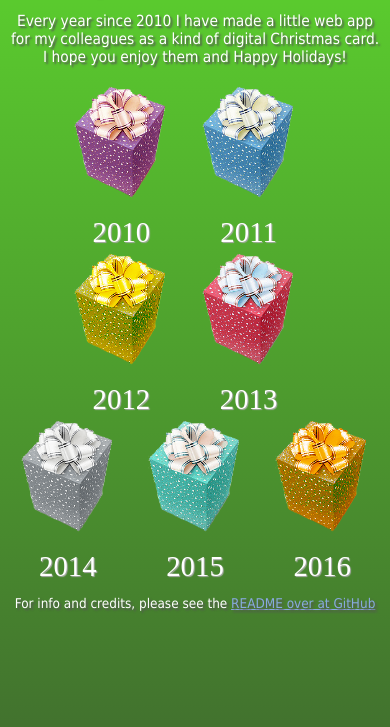
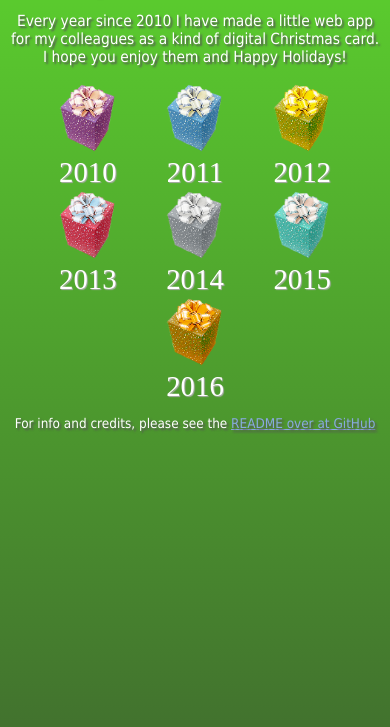
Before and after one commit to poshaughnessy/peter.christmas, a website: page index.html in a window 390 px wide. Shown: the part 57-784 px from the top of the page. Drawn offline with Linux system fonts and the light colour scheme.

Commit message:
Slight styling improvement - needs more fixing

```diff
--- a/css/screen.css
+++ b/css/screen.css
@@ -51,16 +51,12 @@ p {
     height: 120px;
     line-height: 100px;
     padding-top: 100px;
-    margin-right: 20px;
+    margin: 0 20px 10px 20px;
     text-decoration: none;
     color: #fff;
     text-shadow: 1px 1px 1px #aaa;
     background: url(../images/gift-purple.png) top center no-repeat;
     background-size: 100px 120px;
-}
-
-.cardLinks a:last-of-type {
-    margin-right: 0;
 }
 
 .cardLinks a:nth-child(2) {
@@ -98,4 +94,15 @@ p {
     p {
         margin: 1em 0;
     }
+    .cardLinks a {
+        width: 60px;
+        height: 72px;
+        line-height: 60px;
+        padding-top: 60px;
+        text-decoration: none;
+        color: #fff;
+        text-shadow: 1px 1px 1px #aaa;
+        background: url(../images/gift-purple.png) top center no-repeat;
+        background-size: 60px 72px;
+    }
 }
```
